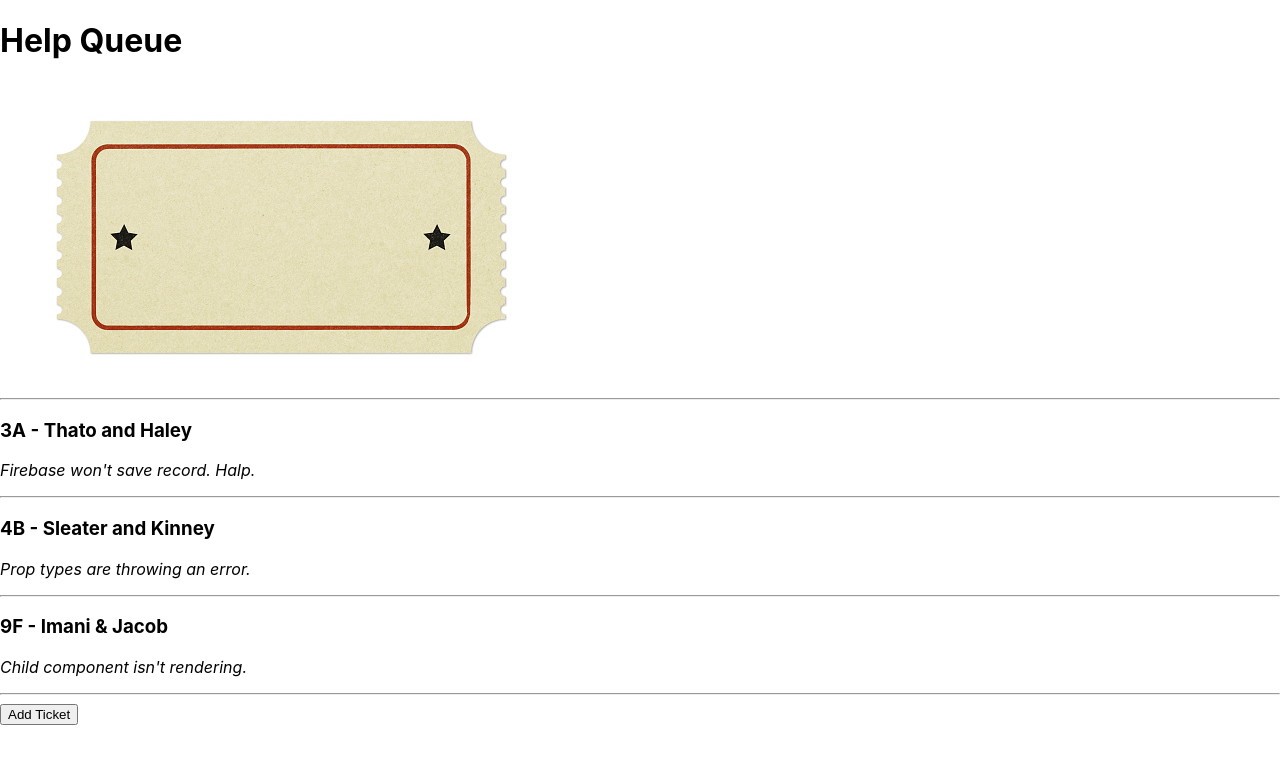
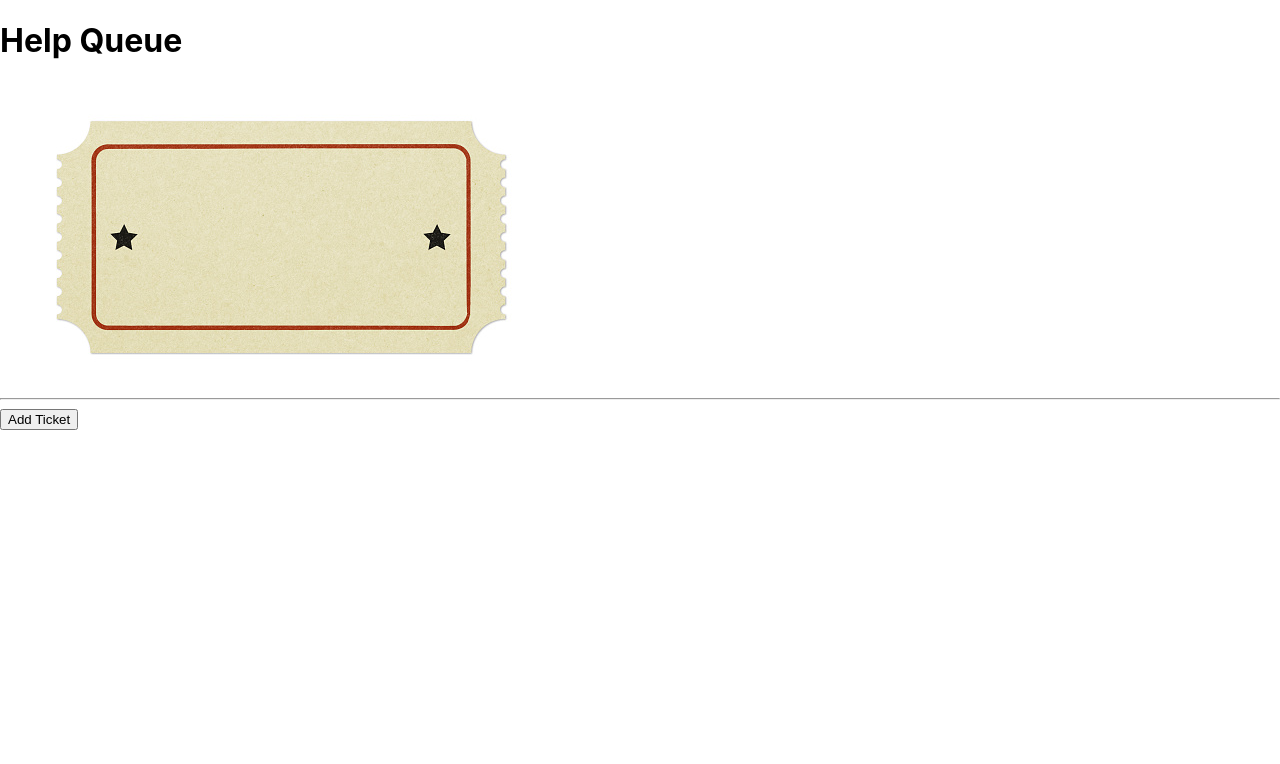
Before and after one commit to S-Espinet/help-queue, a React (Create React App) app: page / in a window 1280 px wide. Shown: the top 764 px of the page. Built offline with nearby package versions, Linux system fonts and the light colour scheme.

Commit message:
pass new props to ticketList

```diff
--- a/src/components/TicketList.js
+++ b/src/components/TicketList.js
@@ -1,29 +1,12 @@
 import React from "react";
 import Ticket from "./Ticket";
+import PropTypes from "prop-types";
 
-const mainTicketList = [
-  {
-    names: 'Thato and Haley',
-    location: '3A',
-    issue: 'Firebase won\'t save record. Halp.'
-  },
-  {
-    names: 'Sleater and Kinney',
-    location: '4B',
-    issue: 'Prop types are throwing an error.'
-  },
-  {
-    names: 'Imani & Jacob',
-    location: '9F',
-    issue: 'Child component isn\'t rendering.'
-  }
-];
-
-function TicketList(){
+function TicketList(props){
   return (
     <React.Fragment>
     <hr/>
-    {mainTicketList.map((ticket, index) =>
+    {props.ticketList.map((ticket, index) =>
       <Ticket names={ticket.names}
         location={ticket.location}
         issue={ticket.issue}
@@ -33,4 +16,8 @@ function TicketList(){
   );
 }
 
+TicketList.propTypes = {
+  ticketList: PropTypes.array
+};
+
 export default TicketList;
```
